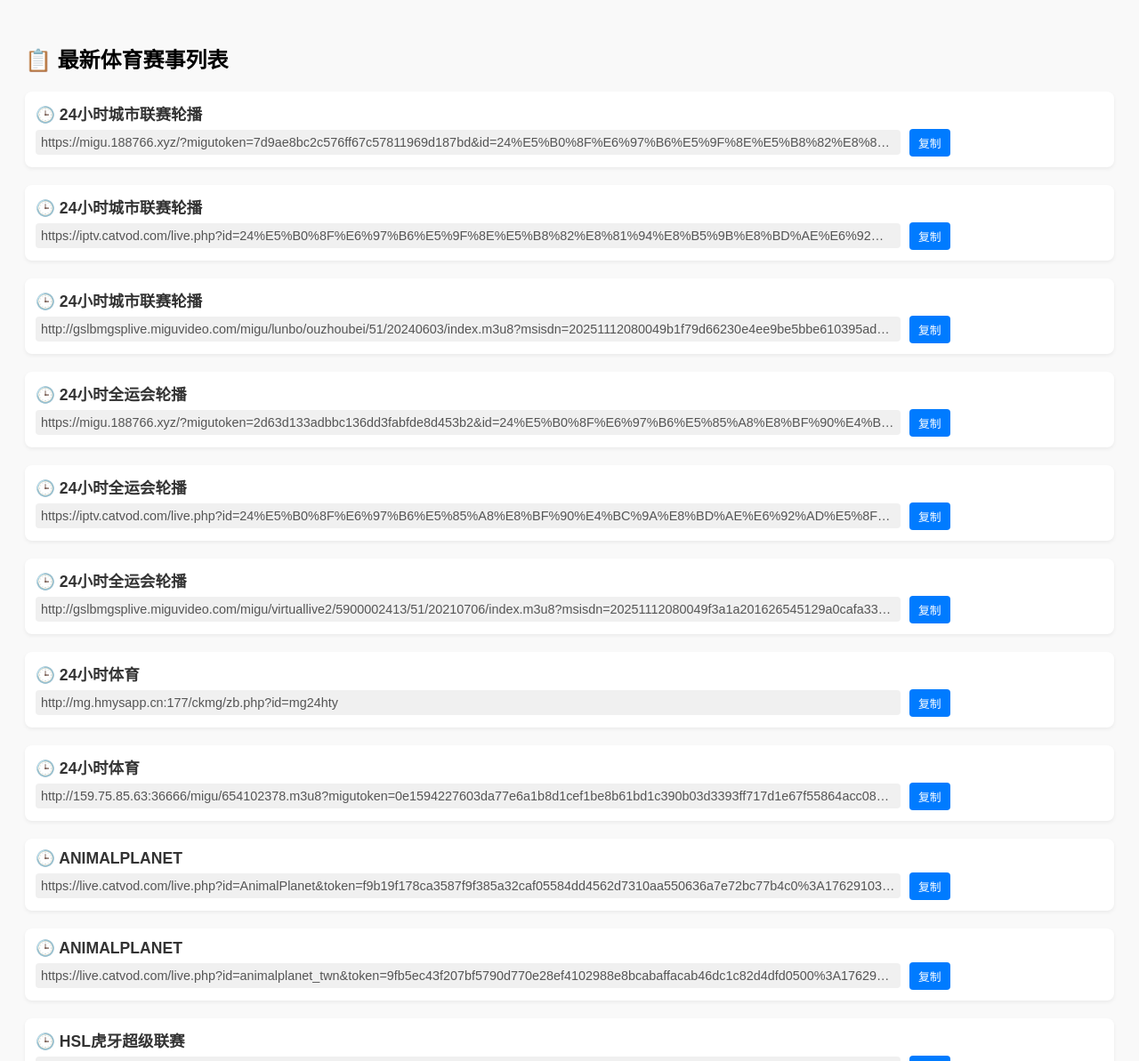
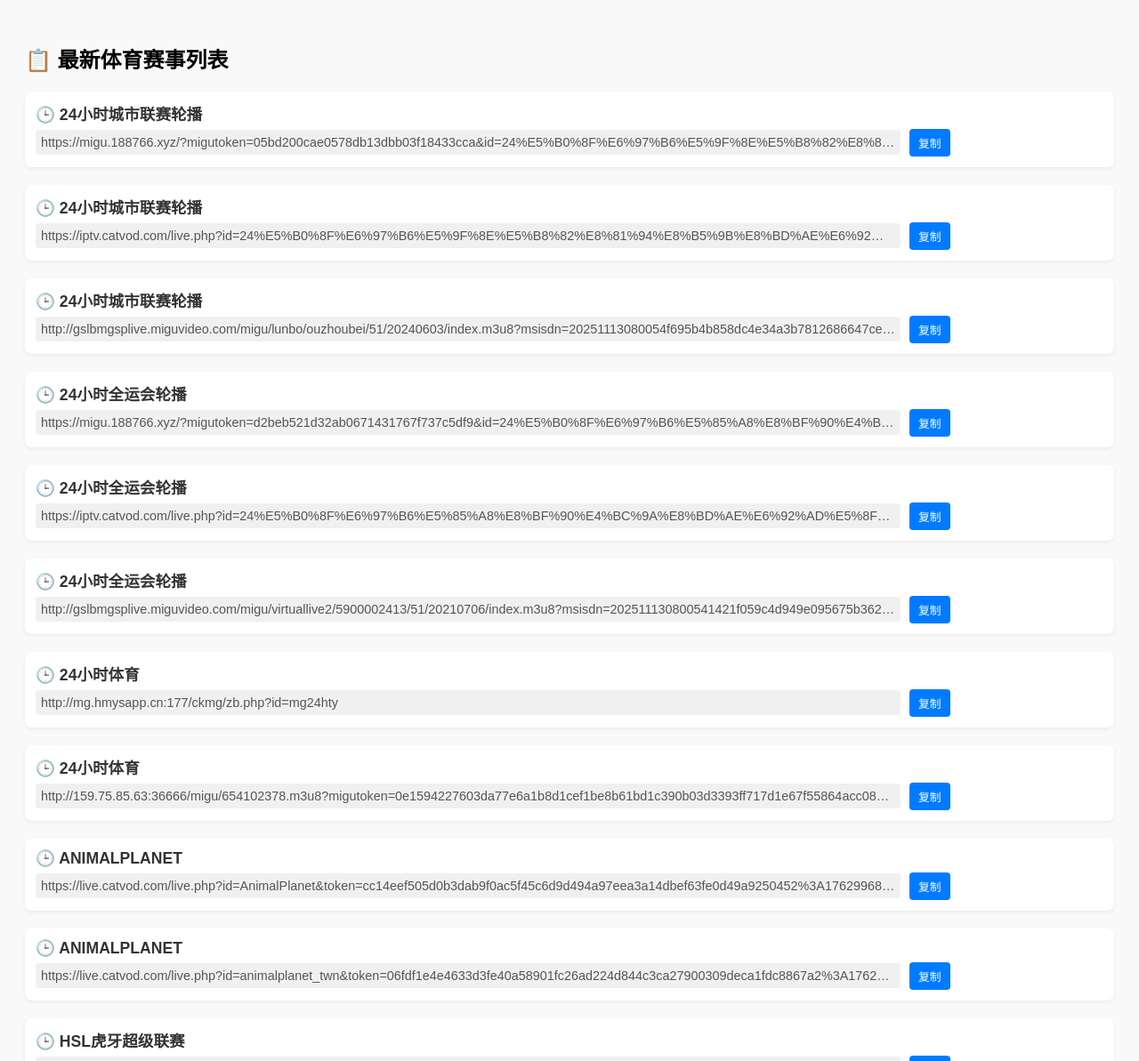
Before and after one commit to kimwang1978/iptv.github.io, a Jekyll site: the page tiyu.html, which Jekyll copies as it is, in a window 1280 px wide. Shown: the top 1193 px of the page at 89% size. Built offline with Jekyll 4.4.1, drawn with Linux system fonts in a browser that asks for light colours.

Commit message:
Sync File 2025-11-13 03:49:05

```diff
--- a/tiyu.html
+++ b/tiyu.html
@@ -52,7 +52,7 @@
         <div class="item">
             <div class="title">🕒 24小时城市联赛轮播</div>
             <div class="url-wrapper">
-                <div class="url" id="url_0">https://migu.188766.xyz/?migutoken=7d9ae8bc2c576ff67c57811969d187bd&id=24%E5%B0%8F%E6%97%B6%E5%9F%8E%E5%B8%82%E8%81%94%E8%B5%9B%E8%BD%AE%E6%92%AD%E5%8F%B0&type=yy</div>
+                <div class="url" id="url_0">https://migu.188766.xyz/?migutoken=05bd200cae0578db13dbb03f18433cca&id=24%E5%B0%8F%E6%97%B6%E5%9F%8E%E5%B8%82%E8%81%94%E8%B5%9B%E8%BD%AE%E6%92%AD%E5%8F%B0&type=yy</div>
                 <button class="copy-btn" onclick="copyToClipboard('url_0')">复制</button>
             </div>
         </div>
@@ -68,7 +68,7 @@
         <div class="item">
             <div class="title">🕒 24小时城市联赛轮播</div>
             <div class="url-wrapper">
-                <div class="url" id="url_2">http://gslbmgsplive.miguvideo.com/migu/lunbo/ouzhoubei/51/20240603/index.m3u8?msisdn=20251112080049b1f79d66230e4ee9be5bbe610395ad1f&mdspid=&spid=800033&netType=0&sid=5910022136&pid=2028597139&timestamp=20251112080049&Channel_ID=0116_2600000900-99000-201600010010027&ProgramID=915512915&ParentNodeID=-99&assertID=5910022136&client_ip=106.13.250.90&SecurityKey=20251112080049&promotionId=&mvid=5900006618&mcid=500020&playurlVersion=WX-A1-8.10.1-RELEASE&userid=&jmhm=&videocodec=h264&bean=mgspad&tid=android&conFee=0&puData=d45d2e7cf59f46b8ddf4759f76a3b8c8&ddCalcu=8dc4e851bd5320ae677cff95597f44f6dbd8</div>
+                <div class="url" id="url_2">http://gslbmgsplive.miguvideo.com/migu/lunbo/ouzhoubei/51/20240603/index.m3u8?msisdn=20251113080054f695b4b858dc4e34a3b7812686647ce9&mdspid=&spid=800033&netType=0&sid=5910022136&pid=2028597139&timestamp=20251113080054&Channel_ID=0116_2600000900-99000-201600010010027&ProgramID=915512915&ParentNodeID=-99&assertID=5910022136&client_ip=106.13.250.89&SecurityKey=20251113080054&promotionId=&mvid=5900006618&mcid=500020&playurlVersion=WX-A1-8.10.1-RELEASE&userid=&jmhm=&videocodec=h264&bean=mgspad&tid=android&conFee=0&puData=7d9139ac46bfa177d94fbe187292c951&ddCalcu=175de991c15230992a7c8416ebbffa4197d7</div>
                 <button class="copy-btn" onclick="copyToClipboard('url_2')">复制</button>
             </div>
         </div>
@@ -76,7 +76,7 @@
         <div class="item">
             <div class="title">🕒 24小时全运会轮播</div>
             <div class="url-wrapper">
-                <div class="url" id="url_3">https://migu.188766.xyz/?migutoken=2d63d133adbbc136dd3fabfde8d453b2&id=24%E5%B0%8F%E6%97%B6%E5%85%A8%E8%BF%90%E4%BC%9A%E8%BD%AE%E6%92%AD%E5%8F%B0&type=yy</div>
+                <div class="url" id="url_3">https://migu.188766.xyz/?migutoken=d2beb521d32ab0671431767f737c5df9&id=24%E5%B0%8F%E6%97%B6%E5%85%A8%E8%BF%90%E4%BC%9A%E8%BD%AE%E6%92%AD%E5%8F%B0&type=yy</div>
                 <button class="copy-btn" onclick="copyToClipboard('url_3')">复制</button>
             </div>
         </div>
@@ -92,7 +92,7 @@
         <div class="item">
             <div class="title">🕒 24小时全运会轮播</div>
             <div class="url-wrapper">
-                <div class="url" id="url_5">http://gslbmgsplive.miguvideo.com/migu/virtuallive2/5900002413/51/20210706/index.m3u8?msisdn=20251112080049f3a1a201626545129a0cafa33216bfd1&mdspid=&spid=800033&netType=0&sid=5910019527&pid=2028597139&timestamp=20251112080049&Channel_ID=0116_2600000900-99000-201600010010027&ProgramID=713600957&ParentNodeID=-99&assertID=5910019527&client_ip=106.13.250.90&SecurityKey=20251112080049&promotionId=&mvid=5900002443&mcid=500020&playurlVersion=WX-A1-8.10.1-RELEASE&userid=&jmhm=&videocodec=h264&bean=mgspad&tid=android&conFee=0&puData=7a7e11dd674b6045fb47c644006fb34d&ddCalcu=d74ae371be3f10610d0d464764cb7640b4f5</div>
+                <div class="url" id="url_5">http://gslbmgsplive.miguvideo.com/migu/virtuallive2/5900002413/51/20210706/index.m3u8?msisdn=202511130800541421f059c4d949e095675b3621353a71&mdspid=&spid=800033&netType=0&sid=5910019527&pid=2028597139&timestamp=20251113080054&Channel_ID=0116_2600000900-99000-201600010010027&ProgramID=713600957&ParentNodeID=-99&assertID=5910019527&client_ip=106.13.250.89&SecurityKey=20251113080054&promotionId=&mvid=5900002443&mcid=500020&playurlVersion=WX-A1-8.10.1-RELEASE&userid=&jmhm=&videocodec=h264&bean=mgspad&tid=android&conFee=0&puData=f596bf67c28df64d90b3b32766478c12&ddCalcu=2f15ec918637b04f66677c2238bd3fb6049d</div>
                 <button class="copy-btn" onclick="copyToClipboard('url_5')">复制</button>
             </div>
         </div>
@@ -116,7 +116,7 @@
         <div class="item">
             <div class="title">🕒 ANIMALPLANET</div>
             <div class="url-wrapper">
-                <div class="url" id="url_8">https://live.catvod.com/live.php?id=AnimalPlanet&token=f9b19f178ca3587f9f385a32caf05584dd4562d7310aa550636a7e72bc77b4c0%3A1762910327%3AMTcyLjE4NC4yMTMuMjQy</div>
+                <div class="url" id="url_8">https://live.catvod.com/live.php?id=AnimalPlanet&token=cc14eef505d0b3dab9f0ac5f45c6d9d494a97eea3a14dbef63fe0d49a9250452%3A1762996850%3ANTcuMTUxLjEzOC4yNDM%3D</div>
                 <button class="copy-btn" onclick="copyToClipboard('url_8')">复制</button>
             </div>
         </div>
@@ -124,7 +124,7 @@
         <div class="item">
             <div class="title">🕒 ANIMALPLANET</div>
             <div class="url-wrapper">
-                <div class="url" id="url_9">https://live.catvod.com/live.php?id=animalplanet_twn&token=9fb5ec43f207bf5790d770e28ef4102988e8bcabaffacab46dc1c82d4dfd0500%3A1762910327%3AMTcyLjE4NC4yMTMuMjQy</div>
+                <div class="url" id="url_9">https://live.catvod.com/live.php?id=animalplanet_twn&token=06fdf1e4e4633d3fe40a58901fc26ad224d844c3ca27900309deca1fdc8867a2%3A1762996850%3ANTcuMTUxLjEzOC4yNDM%3D</div>
                 <button class="copy-btn" onclick="copyToClipboard('url_9')">复制</button>
             </div>
         </div>
```
